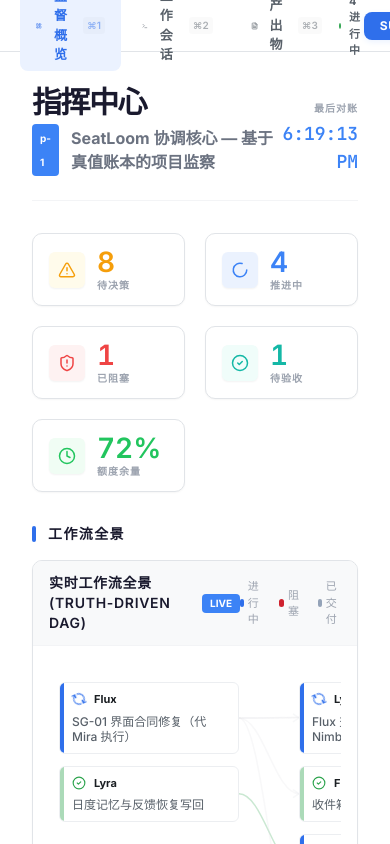
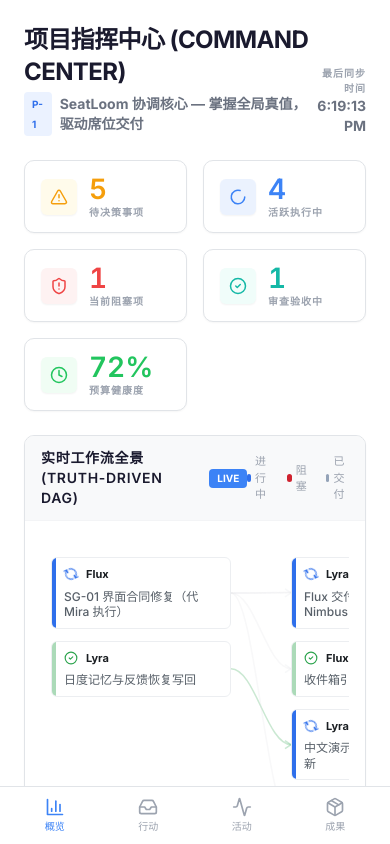
Before and after one commit to formycar2/seatloom, a React (Vite) app in the folder ui/: page / in a window 390 px wide. Built offline with nearby package versions, Linux system fonts and the light colour scheme.

Commit message:
revert(ui): undo scope-violating commit 31367a0

```diff
--- a/ui/src/app-v2/AppV2.tsx
+++ b/ui/src/app-v2/AppV2.tsx
@@ -1,25 +1,15 @@
 import React, { useState, useRef, useCallback, useEffect } from 'react';
 import { Zap, AlertTriangle, Clock, ArrowRight, Activity, Target, Info, ChevronRight, LayoutDashboard, Terminal, FileText } from 'lucide-react';
 import './styles/tokens.css';
-import { SeatLoomLogo } from './components/Avatar';
 import { SupervisorPanel } from './panel/SupervisorPanel';
 import { SessionsWorkspace } from './panel/SessionsWorkspace';
 import { DocumentsWorkspace } from './views/DocumentsWorkspace';
 import SupervisionDashboard from '../components/SupervisionDashboard';
-import NavRail from '../components/NavRail';
-import { useLocaleStore } from '../stores/useLocaleStore';
-import { useDataStore } from '../stores/useDataStore';
+import { MOCK_CONTACTS } from './mock-data';
 
 type MainView = 'dashboard' | 'sessions' | 'documents';
 
 const AppV2: React.FC = () => {
-  const { t } = useLocaleStore();
-  const { setActiveProject, activeProjectId, projectData } = useDataStore();
-
-  const workItems = activeProjectId ? projectData[activeProjectId]?.workItems ?? [] : [];
-  const blockedCount = workItems.filter(wi => wi.status === 'Blocked').length;
-  const activeCount = workItems.filter(wi => wi.status === 'Active').length;
-
   const [showSupervisor, setShowSupervisor] = useState(() => localStorage.getItem('sl-supervisor-open') === 'true');
   const [mainView, setMainView] = useState<MainView>(() => {
     const saved = localStorage.getItem('sl-main-view');
@@ -46,70 +36,58 @@ const AppV2: React.FC = () => {
   }, []);
 
   return (
-    <div style={{ display: 'flex', height: '100vh', background: 'var(--sl-bg)', overflow: 'hidden' }}>
+    <div style={{ display: 'flex', flexDirection: 'column', height: '100vh', background: 'var(--sl-bg)', overflow: 'hidden' }}>
 
-      {/* ─── Left: Full Height Sidebar ─── */}
-      <NavRail
-        activeTab={mainView === 'dashboard' ? 'dashboard' : mainView === 'sessions' ? 'seats' : 'artifacts'}
-        onTabChange={(tab) => {
-           if (tab === 'dashboard') setMainView('dashboard');
-           else if (tab === 'seats') setMainView('sessions');
-           else if (tab === 'artifacts') setMainView('documents');
-        }}
-        onSelectProject={(id) => setActiveProject(id)}
-      />
-
-      {/* ─── Right: Main Content Area ─── */}
-      <div style={{ flex: 1, display: 'flex', flexDirection: 'column', minWidth: 0, overflow: 'hidden' }}>
-
-        {/* Top View Switcher Header */}
+      {/* ═══ Top Bar ═══ */}
       <header style={{
         display: 'flex', alignItems: 'center', justifyContent: 'space-between',
         height: 52, padding: '0 20px',
         background: 'var(--sl-surface)', borderBottom: '1px solid var(--sl-border)', flexShrink: 0,
         zIndex: 100
       }}>
-          <div style={{ display: 'flex', gap: 4 }}>
-            <ViewTab icon={<LayoutDashboard size={14} />} label={t.sidebar.dashboard} kbd="⌘1" active={mainView === 'dashboard'} onClick={() => setMainView('dashboard')} />
-            <ViewTab icon={<Terminal size={14} />} label={t.sidebar.sessions} kbd="⌘2" active={mainView === 'sessions'} onClick={() => setMainView('sessions')} />
-            <ViewTab icon={<FileText size={14} />} label={t.sidebar.artifacts} kbd="⌘3" active={mainView === 'documents'} onClick={() => setMainView('documents')} />
+        {/* Left: brand + view switcher */}
+        <div style={{ display: 'flex', alignItems: 'center', gap: 16 }}>
+          <div style={{ display: 'flex', alignItems: 'center', gap: 10, cursor: 'pointer' }}>
+            <div style={{ width: 24, height: 24, borderRadius: 6, background: 'var(--sl-brand)', display: 'flex', alignItems: 'center', justifyContent: 'center', color: 'white', fontWeight: 900, fontSize: 14 }}>S</div>
+            <span style={{ fontSize: 15, fontWeight: 700, color: 'var(--sl-text-primary)', letterSpacing: '-0.02em' }}>SeatLoom</span>
+          </div>
+          <div style={{ width: 1, height: 20, background: 'var(--sl-border)' }} />
+          <div style={{ display: 'flex', gap: 2 }}>
+            <ViewTab icon={<LayoutDashboard size={14} />} label="Dashboard" kbd="⌘1" active={mainView === 'dashboard'} onClick={() => setMainView('dashboard')} />
+            <ViewTab icon={<Terminal size={14} />} label="Sessions" kbd="⌘2" active={mainView === 'sessions'} onClick={() => setMainView('sessions')} />
+            <ViewTab icon={<FileText size={14} />} label="Docs" kbd="⌘3" active={mainView === 'documents'} onClick={() => setMainView('documents')} />
+          </div>
         </div>
 
-          {/* Center: Global Truth Status */}
+        {/* Center: Global Status (Compact) */}
         <div style={{ display: 'flex', alignItems: 'center', gap: 24 }}>
-            {blockedCount > 0 && (
-              <div style={{ display: 'flex', alignItems: 'center', gap: 8 }}>
-                <div style={{ width: 6, height: 6, borderRadius: '50%', background: 'var(--sl-red)' }} />
-                <span style={{ fontSize: 11, fontWeight: 800, color: 'var(--sl-text-secondary)', textTransform: 'uppercase' }}>{blockedCount} 阻塞</span>
+          <div style={{ display: 'flex', alignItems: 'center', gap: 12 }}>
+            <div style={{ width: 8, height: 8, borderRadius: '50%', background: 'var(--sl-red)' }} />
+            <span style={{ fontSize: 11, fontWeight: 700, color: 'var(--sl-text-secondary)' }}>1 阻塞</span>
           </div>
-            )}
-            {activeCount > 0 && (
-              <div style={{ display: 'flex', alignItems: 'center', gap: 8 }}>
-                <div style={{ width: 6, height: 6, borderRadius: '50%', background: 'var(--sl-green)' }} />
-                <span style={{ fontSize: 11, fontWeight: 800, color: 'var(--sl-text-secondary)', textTransform: 'uppercase' }}>{activeCount} 进行中</span>
+          <div style={{ display: 'flex', alignItems: 'center', gap: 12 }}>
+            <div style={{ width: 8, height: 8, borderRadius: '50%', background: 'var(--sl-green)' }} />
+            <span style={{ fontSize: 11, fontWeight: 700, color: 'var(--sl-text-secondary)' }}>5 进行中</span>
           </div>
-            )}
         </div>
 
-
+        {/* Right: Seat Avatars */}
+        <div style={{ display: 'flex', alignItems: 'center', gap: 12 }}>
            <button onClick={() => setShowSupervisor(true)} style={{
-             padding: '5px 16px', fontSize: 12, fontWeight: 800,
-             background: 'var(--sl-brand)', color: 'white',
-             border: 'none', borderRadius: 8, cursor: 'pointer',
-             boxShadow: '0 2px 6px var(--sl-brand-subtle)',
-             textTransform: 'uppercase', letterSpacing: '0.05em'
-          }}>Supervisor</button>
+             padding: '4px 12px', fontSize: 12, fontWeight: 600, background: 'var(--sl-brand-subtle)', color: 'var(--sl-brand)',
+             border: '1px solid var(--sl-brand)30', borderRadius: 6, cursor: 'pointer'
+           }}>Supervisor IM</button>
+        </div>
       </header>
 
-        {/* Dynamic View Content */}
-        <main style={{ flex: 1, position: 'relative', overflow: 'hidden', display: 'flex', flexDirection: 'column' }}>
+      {/* ═══ Main Background Workspace ═══ */}
+      <div style={{ flex: 1, position: 'relative', overflow: 'hidden', display: 'flex', flexDirection: 'column' }}>
         {mainView === 'dashboard' && <SupervisionDashboard />}
         {mainView === 'sessions' && <SessionsWorkspace />}
         {mainView === 'documents' && <DocumentsWorkspace onClose={() => setMainView('dashboard')} />}
-        </main>
       </div>
 
-      {/* ═══ IM Layer ═══ */}
+      {/* ═══ Floating Supervisor Layer ═══ */}
       {showSupervisor && <SupervisorPanel onClose={() => setShowSupervisor(false)} />}
     </div>
   );
@@ -126,20 +104,20 @@ const ViewTab: React.FC<{
     onClick={onClick}
     style={{
       display: 'flex', alignItems: 'center', gap: 8,
-      padding: '5px 16px', fontSize: 13, fontWeight: 700,
+      padding: '5px 12px', fontSize: 13, fontWeight: 600,
       background: active ? 'var(--sl-brand-subtle)' : 'transparent',
       color: active ? 'var(--sl-brand)' : 'var(--sl-text-secondary)',
       border: '1px solid ' + (active ? 'var(--sl-brand)30' : 'transparent'),
-      borderRadius: 8, cursor: 'pointer',
+      borderRadius: 'var(--sl-radius-md)', cursor: 'pointer',
       transition: 'all 120ms ease',
     }}
   >
     {icon}
-    <span style={{ letterSpacing: '-0.01em' }}>{label}</span>
+    <span>{label}</span>
     <kbd style={{
-      marginLeft: 4, padding: '1px 4px', fontSize: 10, fontWeight: 600,
-      background: 'rgba(0,0,0,0.04)', borderRadius: 3, fontFamily: 'inherit',
-      color: 'inherit', opacity: 0.5
+      marginLeft: 4, padding: '1px 4px', fontSize: 10, fontWeight: 500,
+      background: 'rgba(0,0,0,0.05)', borderRadius: 3, fontFamily: 'inherit',
+      color: 'inherit', opacity: 0.6
     }}>{kbd}</kbd>
   </button>
 );
--- a/ui/src/components/SupervisionDashboard.tsx
+++ b/ui/src/components/SupervisionDashboard.tsx
@@ -43,11 +43,22 @@ const SupervisionDashboard: React.FC<{
   const metrics = useMemo(() => {
     if (!currentData) return null;
 
-    const pendingDecisions = currentData.inboxItems.length;
-    const inProgress = currentData.workItems.filter(wi => wi.status === 'Active').length;
-    const blocked = currentData.workItems.filter(wi => wi.status === 'Blocked').length +
-                    currentData.sessions.filter(s => s.status === 'InputRequired').length;
-    const inReview = currentData.workItems.filter(wi => wi.status === 'InReview').length;
+    const pendingDecisions = currentData.inboxItems.filter((item) =>
+      ACTION_TYPES.has(item.type)
+    ).length;
+
+    const inProgress = currentData.workItems.filter(
+      (wi) => wi.status === 'Active'
+    ).length;
+
+    const blocked =
+      currentData.workItems.filter((wi) => wi.status === 'Blocked').length +
+      currentData.sessions.filter((s) => s.status === 'InputRequired').length;
+
+    const inReview = currentData.workItems.filter(
+      (wi) => wi.status === 'InReview'
+    ).length;
+
     const budgetHealthPercent = 72;
 
     return { pendingDecisions, inProgress, blocked, inReview, budgetHealthPercent };
@@ -67,7 +78,7 @@ const SupervisionDashboard: React.FC<{
       <div className="flex-1 flex items-center justify-center text-[var(--sl-ink-secondary)] bg-canvas">
         <div className="text-center space-y-3">
           <Inbox size={40} className="mx-auto opacity-30" />
-          <p className="text-sm">请选择项目以开启监察</p>
+          <p className="text-sm">请选择一个项目以查看监督概览</p>
         </div>
       </div>
     );
@@ -75,86 +86,76 @@ const SupervisionDashboard: React.FC<{
 
   return (
     <div className="flex-1 overflow-y-auto bg-canvas relative">
-      <div className="max-w-[1400px] mx-auto p-8 space-y-8">
+      <div className="max-w-[1400px] mx-auto p-6 space-y-6">
         {/* Header */}
-        <div className="flex items-end justify-between border-b border-[var(--sl-border-subtle)] pb-6">
+        <div className="flex items-end justify-between">
           <div>
-            <h1 className="text-3xl font-black text-[var(--sl-ink)] tracking-tighter uppercase">指挥中心</h1>
-            <p className="text-base font-bold text-[var(--sl-ink-secondary)] mt-1 flex items-center gap-3">
-              <span className="px-2 py-0.5 rounded bg-primary text-white text-[10px] font-black">{currentProject.id}</span>
-              {currentProject.name} — 基于真值账本的项目监察
+            <h1 className="text-2xl font-black text-[var(--sl-ink)] tracking-tight">项目指挥中心 (COMMAND CENTER)</h1>
+            <p className="text-sm font-bold text-[var(--sl-ink-secondary)] mt-1 flex items-center gap-2">
+              <span className="px-2 py-0.5 rounded bg-[var(--sl-brand-subtle)] text-[var(--sl-brand)] text-[10px] font-black uppercase">{currentProject.id}</span>
+              {currentProject.name} — 掌握全局真值，驱动席位交付
             </p>
           </div>
           <div className="text-right">
-             <div className="text-[10px] font-black text-[var(--sl-ink-muted)] uppercase tracking-widest mb-1">最后对账</div>
-             <div className="text-lg font-black text-primary font-mono">{new Date().toLocaleTimeString()}</div>
+             <div className="text-[10px] font-black text-[var(--sl-ink-muted)] uppercase tracking-widest">最后同步时间</div>
+             <div className="text-sm font-bold text-[var(--sl-ink-secondary)]">{new Date().toLocaleTimeString()}</div>
           </div>
         </div>
 
         {/* Metric cards */}
-        <div className="grid grid-cols-2 sm:grid-cols-3 lg:grid-cols-5 gap-5">
+        <div className="grid grid-cols-2 sm:grid-cols-3 lg:grid-cols-5 gap-4">
           <MetricCard
-            label="待决策"
+            label="待决策事项"
             value={metrics.pendingDecisions}
             icon={AlertTriangle}
             color={metrics.pendingDecisions > 0 ? 'warning' : 'done'}
             onClick={onNavigateToInbox}
-            onMouseEnter={(e) => handleMouseMove(e, 'metric', { label: '待决策', detail: '当前账本中标记为 Pending 的决策环路。', impact: '影响下游 2 个席位的启动计划。' })}
+            onMouseEnter={(e) => handleMouseMove(e, 'metric', { label: '待决策事项', detail: '当前账本中标记为 Pending 的决策环路。', impact: '影响下游 2 个席位的启动计划。' })}
             onMouseLeave={() => setHoveredItem(null)}
           />
           <MetricCard
-            label="推进中"
+            label="活跃执行中"
             value={metrics.inProgress}
             icon={Loader2}
             color="primary"
-            onMouseEnter={(e) => handleMouseMove(e, 'metric', { label: '推进中', detail: '席位正在活跃推进的工作项总数。', impact: '平均完成率 64%，处于健康区间。' })}
+            onMouseEnter={(e) => handleMouseMove(e, 'metric', { label: '活跃执行中', detail: '席位正在活跃推进的工作项总数。', impact: '平均完成率 64%，处于健康区间。' })}
             onMouseLeave={() => setHoveredItem(null)}
           />
           <MetricCard
-            label="已阻塞"
+            label="当前阻塞项"
             value={metrics.blocked}
             icon={ShieldAlert}
             color={metrics.blocked > 0 ? 'error' : 'done'}
-            onMouseEnter={(e) => handleMouseMove(e, 'metric', { label: '已阻塞', detail: '严重偏离基线或由于输入缺失导致中断的任务。', impact: '导致关键路径延期 4h。' })}
+            onMouseEnter={(e) => handleMouseMove(e, 'metric', { label: '当前阻塞项', detail: '严重偏离基线或由于输入缺失导致中断的任务。', impact: '导致关键路径（ENV-001）延期 4h。' })}
             onMouseLeave={() => setHoveredItem(null)}
           />
           <MetricCard
-            label="待验收"
+            label="审查验收中"
             value={metrics.inReview}
             icon={CheckCircle2}
             color="review"
-            onMouseEnter={(e) => handleMouseMove(e, 'metric', { label: '待验收', detail: '已完成实现，等待人工或自动化复核的工作项。', impact: '待审计文档共 3 份。' })}
+            onMouseEnter={(e) => handleMouseMove(e, 'metric', { label: '审查验收中', detail: '已完成实现，等待人工或自动化复核的工作项。', impact: '待审计文档共 3 份。' })}
             onMouseLeave={() => setHoveredItem(null)}
           />
           <MetricCard
-            label="额度余量"
+            label="预算健康度"
             value={`${metrics.budgetHealthPercent}%`}
             icon={Clock}
             color="success"
-            onMouseEnter={(e) => handleMouseMove(e, 'metric', { label: '额度余量', detail: '当前 Token 消耗量与预估进度的匹配程度。', impact: '额度充足，无熔断风险。' })}
+            onMouseEnter={(e) => handleMouseMove(e, 'metric', { label: '预算健康度', detail: '当前 Token 消耗量与预估进度的匹配程度。', impact: '额度充足，无熔断风险。' })}
             onMouseLeave={() => setHoveredItem(null)}
           />
         </div>
 
         {/* Workflow panorama */}
-        <div className="space-y-4">
-          <div className="flex items-center gap-3">
-             <div style={{ width: 4, height: 16, background: 'var(--sl-brand)', borderRadius: 2 }} />
-             <h3 className="text-sm font-black text-[var(--sl-ink)] uppercase tracking-widest">工作流全景</h3>
-          </div>
-          <WorkflowPanorama
-            onNodeMouseEnter={(e, node) => handleMouseMove(e, 'node', node)}
-            onNodeMouseLeave={() => setHoveredItem(null)}
-          />
-        </div>
+        <WorkflowPanorama
+          onNodeMouseEnter={(e, node) => handleMouseMove(e, 'node', node)}
+          onNodeMouseLeave={() => setHoveredItem(null)}
+        />
 
         {/* Action queue + Recent activity */}
-        <div className="grid grid-cols-1 lg:grid-cols-3 gap-8">
-          <div className="lg:col-span-2 space-y-4">
-            <div className="flex items-center gap-3">
-               <div style={{ width: 4, height: 16, background: 'var(--sl-brand)', borderRadius: 2 }} />
-               <h3 className="text-sm font-black text-[var(--sl-ink)] uppercase tracking-widest">行动队列</h3>
-            </div>
+        <div className="grid grid-cols-1 lg:grid-cols-3 gap-6">
+          <div className="lg:col-span-2">
             <ActionQueue
               onSelectItem={(item) => onSelectInboxItem?.(item)}
               onViewAll={onNavigateToInbox}
@@ -163,11 +164,7 @@ const SupervisionDashboard: React.FC<{
               onItemMouseLeave={() => setHoveredItem(null)}
             />
           </div>
-          <div className="lg:col-span-1 space-y-4">
-            <div className="flex items-center gap-3">
-               <div style={{ width: 4, height: 16, background: 'var(--sl-brand)', borderRadius: 2 }} />
-               <h3 className="text-sm font-black text-[var(--sl-ink)] uppercase tracking-widest">活动日志</h3>
-            </div>
+          <div className="lg:col-span-1">
             <RecentActivity />
           </div>
         </div>
@@ -181,40 +178,54 @@ const SupervisionDashboard: React.FC<{
             left: hoveredItem.x, top: hoveredItem.y,
             width: 340, background: 'var(--sl-surface)', borderRadius: 'var(--sl-radius-lg)',
             border: '1px solid var(--sl-border)', boxShadow: 'var(--sl-shadow-overlay)',
-            padding: '20px', display: 'flex', flexDirection: 'column', gap: 14
+            padding: '18px', display: 'flex', flexDirection: 'column', gap: 14
           }}
         >
           <div className="flex items-center gap-2">
-            <div className="w-6 h-6 rounded-full bg-primary text-white flex items-center justify-center shadow-sm">
-              <Info size={12} />
+            <div className="w-6 h-6 rounded-full bg-[var(--sl-brand-subtle)] text-[var(--sl-brand)] flex items-center justify-center shadow-sm">
+              <Info size={14} />
             </div>
-            <div className="text-[10px] font-black text-primary uppercase tracking-widest">
-              {hoveredItem.type === 'metric' ? '数据深度透视' : hoveredItem.type === 'action' ? '待办任务穿透' : '席位节点详情'}
+            <div className="text-[10px] font-black text-[var(--sl-ink-muted)] uppercase tracking-widest">
+              {hoveredItem.type === 'metric' ? '深度指标分析' : hoveredItem.type === 'action' ? '待办任务透视' : hoveredItem.type === 'node' ? '工作节点详情' : '详情'}
             </div>
           </div>
 
           <div>
-            <div className="text-lg font-black text-[var(--sl-ink)] leading-tight tracking-tight">
+            <div className="text-base font-black text-[var(--sl-ink)] leading-tight">
               {hoveredItem.type === 'node' ? hoveredItem.data.label : hoveredItem.data.label || hoveredItem.data.summary || hoveredItem.data.text}
             </div>
-            <div className="text-sm font-bold text-[var(--sl-ink-secondary)] mt-3 leading-relaxed">
+            <div className="text-[12px] font-bold text-[var(--sl-ink-secondary)] mt-2 leading-relaxed">
               {hoveredItem.type === 'node' ? (hoveredItem.data.description || hoveredItem.data.payload?.summary) : hoveredItem.data.detail || hoveredItem.data.payload?.summary || '暂无详细描述。'}
             </div>
           </div>
 
-          <div className="space-y-3 pt-4 border-t border-[var(--sl-border-subtle)]">
-            <div className="flex justify-between items-center text-xs font-bold">
-              <span className="text-[var(--sl-ink-muted)] uppercase">状态判定</span>
-              <span className={hoveredItem.type === 'node' && hoveredItem.data.status === 'blocked' ? 'text-[var(--sl-error)]' : 'text-primary'}>
-                {hoveredItem.type === 'node' ? `当前: ${hoveredItem.data.status}` : hoveredItem.data.impact || '数据对齐中'}
+          <div className="space-y-2.5 pt-3 border-t border-[var(--sl-border-subtle)]">
+            <div className="flex justify-between items-center text-[11px] font-bold">
+              <span className="text-[var(--sl-ink-muted)] uppercase tracking-wider">当前状态 / 影响</span>
+              <span className={hoveredItem.type === 'node' && hoveredItem.data.status === 'blocked' ? 'text-[var(--sl-error)]' : 'text-[var(--sl-brand)]'}>
+                {hoveredItem.type === 'node' ? `状态: ${hoveredItem.data.status}` : hoveredItem.data.impact || '正在同步中'}
               </span>
             </div>
+
+            {(hoveredItem.data.owner || hoveredItem.data.actor) && (
+              <div className="flex justify-between items-center text-[11px] font-bold">
+                <span className="text-[var(--sl-ink-muted)] uppercase tracking-wider">执行席位</span>
+                <span className="text-[var(--sl-ink-secondary)]">{hoveredItem.data.owner || hoveredItem.data.actor}</span>
+              </div>
+            )}
+
+            {hoveredItem.data.workItemRef && (
+              <div className="flex justify-between items-center text-[11px] font-bold">
+                <span className="text-[var(--sl-ink-muted)] uppercase tracking-wider">关联真值 ID</span>
+                <span className="text-primary font-mono">{hoveredItem.data.workItemRef}</span>
+              </div>
+            )}
           </div>
 
-          <div className="flex items-center gap-2 text-[11px] font-black text-primary uppercase tracking-tight pt-2 border-t border-dashed border-[var(--sl-border-subtle)]">
-            <Zap size={12} fill="currentColor" />
-            进入详细透视图
-            <ChevronRight size={12} className="ml-auto" />
+          <div className="flex items-center gap-2 text-[10px] font-black text-[var(--sl-brand)] uppercase tracking-tight pt-1 group pointer-events-auto cursor-pointer">
+            <Zap size={10} fill="currentColor" />
+            点击进入全量详细透视图 (DRILL DOWN)
+            <ChevronRight size={10} className="ml-auto" />
           </div>
         </div>
       )}
--- a/ui/src/main.tsx
+++ b/ui/src/main.tsx
@@ -2,13 +2,13 @@ import React from 'react'
 import ReactDOM from 'react-dom/client'
 import './styles/globals.css'
 import './app-v2/styles/tokens.css'
-import AppV2 from './app-v2/AppV2'
+import App from './App'
 import { TopErrorBoundary } from './TopErrorBoundary'
 
 ReactDOM.createRoot(document.getElementById('root')!).render(
   <React.StrictMode>
     <TopErrorBoundary>
-      <AppV2 />
+      <App />
     </TopErrorBoundary>
   </React.StrictMode>,
 )
```
Also changed, not shown: ui/src/components/NavRail.tsx (+38 -43 lines). Lines whose indentation alone changed are shown as unchanged.
